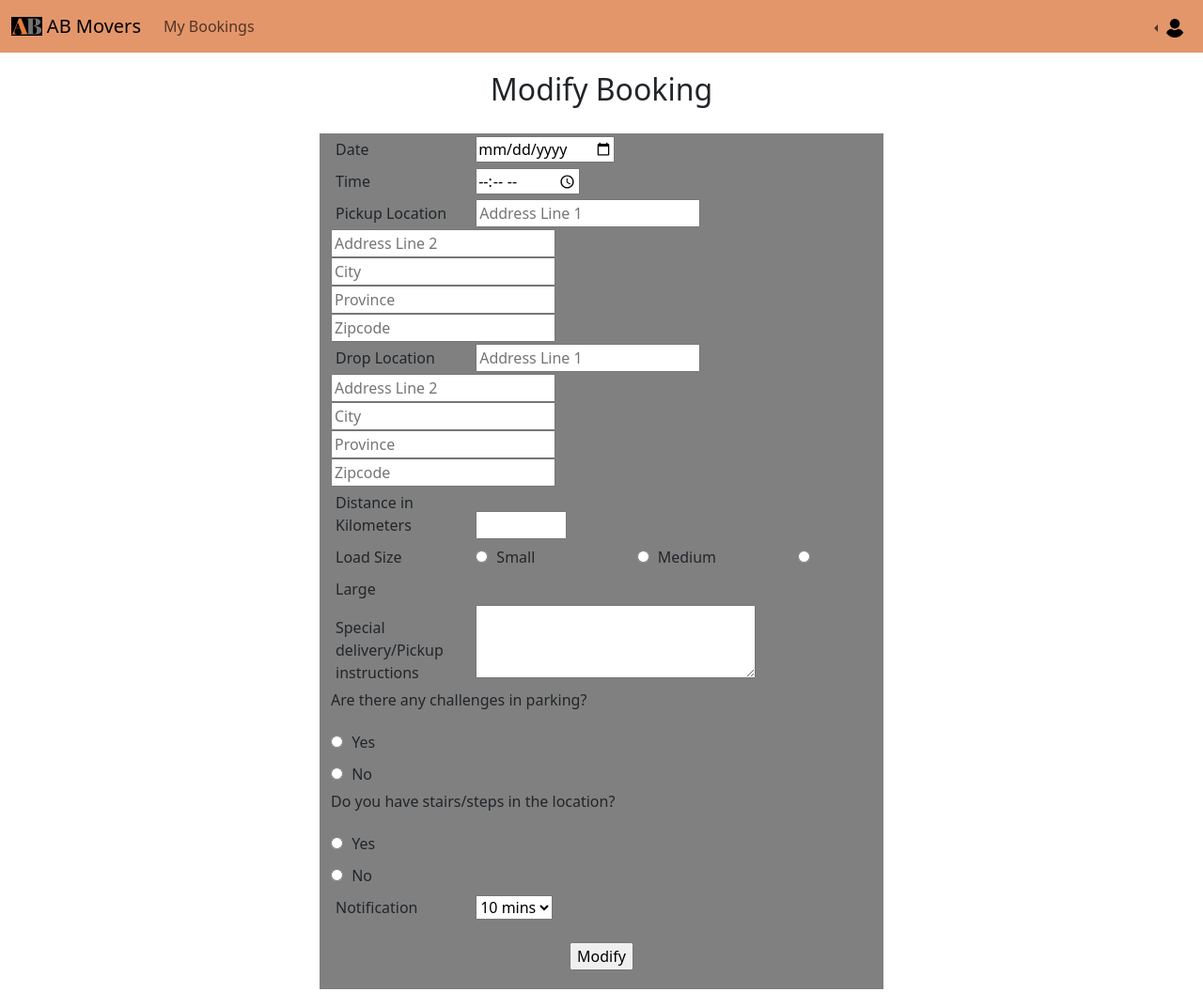
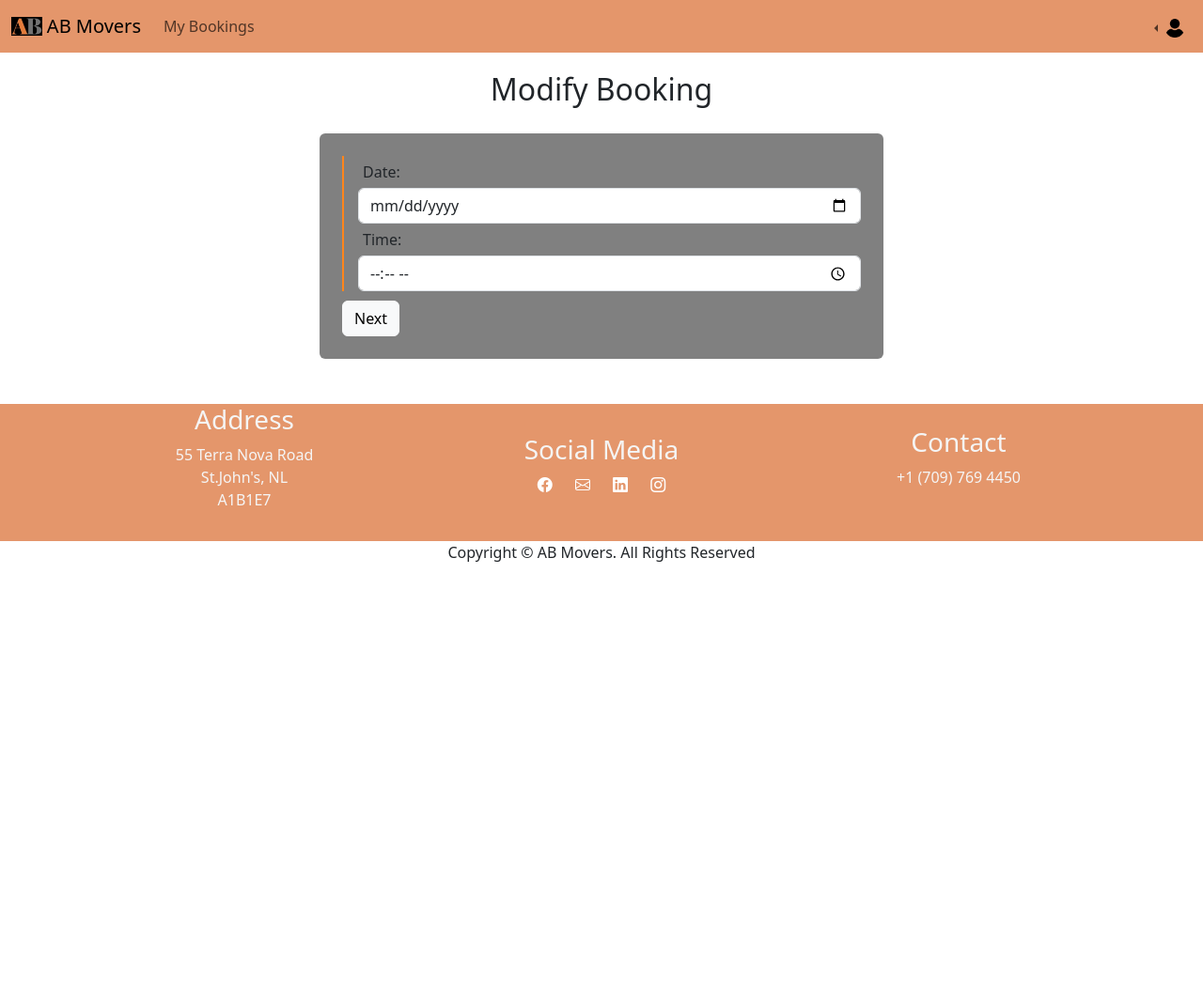
Before and after one commit to Beni-25/Moving, a plain HTML site: page modify.html in a window 1280 px wide. Shown: the top 1056 px of the page at 94% size. After the commit the page ends 800 px from the top, so only its background shows below. Drawn offline with Linux system fonts and the light colour scheme.

Commit message:
Final CSS

```diff
--- a/assets/css/booking.css
+++ b/assets/css/booking.css
@@ -1,43 +1,46 @@
-header{
+header {
   background-color: #e4966b;
 }
-form.container-fluid{
+form.container-fluid {
   background-color: gray;
-    width:500px;
-
+  width: 500px;
 }
-.form{
+.form {
   padding: 0px 20px 40px;
 }
-label{
-    width:150px;
+label {
+  width: 300px;
   /* display: inline-block; */
   padding: 5px;
 }
-i{
+i {
   padding: 10px;
   color: white;
 }
-h2{
+h2 {
   text-align: center;
   padding: 20px;
 }
-.container{
+.container {
   background-color: #e4966b;
   color: whitesmoke;
 }
-footer{
+footer {
   background-color: #e4966b;
 }
-.copyright{
+.copyright {
   background-color: white;
   text-align: center;
 }
-.d-flex{
+.d-flex {
   padding: 20px;
 }
 
-
+.booking-form{
+  background-color: gray;
+  width:600px;
+  margin: auto;
+}
 
 /* parsley css */
 
@@ -45,16 +48,16 @@ input.parsley-success,
 select.parsley-success,
 textarea.parsley-success {
   color: #468847;
-  background-color: #DFF0D8;
-  border: 1px solid #D6E9C6;
+  background-color: #dff0d8;
+  border: 1px solid #d6e9c6;
 }
 
 input.parsley-error,
 select.parsley-error,
 textarea.parsley-error {
-  color: #B94A48;
-  background-color: #F2DEDE;
-  border: 1px solid #EED3D7;
+  color: #b94a48;
+  background-color: #f2dede;
+  border: 1px solid #eed3d7;
 }
 
 .parsley-errors-list {
@@ -64,29 +67,28 @@ textarea.parsley-error {
   font-size: 0.9em;
   line-height: 0.9em;
   opacity: 0;
-  color: #B94A48;
+  color: #b94a48;
 
-  transition: all .3s ease-in;
-  -o-transition: all .3s ease-in;
-  -moz-transition: all .3s ease-in;
-  -webkit-transition: all .3s ease-in;
+  transition: all 0.3s ease-in;
+  -o-transition: all 0.3s ease-in;
+  -moz-transition: all 0.3s ease-in;
+  -webkit-transition: all 0.3s ease-in;
 }
 
 .parsley-errors-list.filled {
   opacity: 1;
 }
 
-
-
 .form-section {
   padding-left: 15px;
-    border-left: 2px solid #FF851B;
+  border-left: 2px solid #ff851b;
   display: none;
 }
 .form-section.current {
   display: inherit;
 }
-  .btn-info, .btn-default {
+.btn-light,
+.btn-outline-light {
   margin-top: 10px;
 }
 html.codepen body {
--- a/assets/css/modify.css
+++ b/assets/css/modify.css
@@ -8,14 +8,19 @@ h2{
 .form{
     padding: 0px 20px 40px;
 }
+
+.booking-form{
+    background-color: gray;
+    width:600px;
+    margin: auto;
+  }
 .container-xl{
     background-color: gray;
     width:600px;
     }
 
 label{
-    width:150px;
-    display: inline-block;
+    width:300px;
     padding: 5px;
 }
 .d-flex{
@@ -37,3 +42,58 @@ i{
     background-color: white;
     text-align: center;
 }
+
+
+
+/* parsley css */
+
+input.parsley-success,
+select.parsley-success,
+textarea.parsley-success {
+  color: #468847;
+  background-color: #dff0d8;
+  border: 1px solid #d6e9c6;
+}
+
+input.parsley-error,
+select.parsley-error,
+textarea.parsley-error {
+  color: #b94a48;
+  background-color: #f2dede;
+  border: 1px solid #eed3d7;
+}
+
+.parsley-errors-list {
+  margin: 2px 0 3px;
+  padding: 0;
+  list-style-type: none;
+  font-size: 0.9em;
+  line-height: 0.9em;
+  opacity: 0;
+  color: #b94a48;
+
+  transition: all 0.3s ease-in;
+  -o-transition: all 0.3s ease-in;
+  -moz-transition: all 0.3s ease-in;
+  -webkit-transition: all 0.3s ease-in;
+}
+
+.parsley-errors-list.filled {
+  opacity: 1;
+}
+
+.form-section {
+  padding-left: 15px;
+  border-left: 2px solid #ff851b;
+  display: none;
+}
+.form-section.current {
+  display: inherit;
+}
+.btn-light,
+.btn-outline-light {
+  margin-top: 10px;
+}
+html.codepen body {
+  margin: 1em;
+}
--- a/modify.html
+++ b/modify.html
@@ -75,93 +75,85 @@
 
         <section>
             <h2>Modify Booking</h2>
-            <div class="form">
-               <form class="container-xl">
-                <div>
-                  <label for="date">Date</label>
-                  <input type="date" name="date" /><br />
+            <form class="booking-form p-4 mb-5 rounded">
+              <div class="form-section">
+                <label for="date">Date:</label>
+                <input type="date" name="date" class="form-control" />
+
+                <label for="time">Time:</label>
+                <input type="time" name="time" class="form-control" />
               </div>
-                <div>
-                  <label for="time">Time</label>
-                  <input type="time" name="time" /><br />
+
+              <div class="form-section">
+                <label for="address" class="form-label">Pickup Location:</label>
+                <input type="text" name="address1" placeholder="Address Line 1" class="form-control"/><br />
+                <input type="text" name="address2" placeholder="Address Line 2" class="form-control"/><br />
+                <input type="text" name="city" placeholder="City"  class="form-control"/><br />
+                <input type="text" name="province" placeholder="Province"  class="form-control" /><br />
+                <input type="text" name="zipcode" placeholder="Zipcode"  class="form-control" /><br />
+
+                <label for="d_address" class="form-label">Drop Location:</label>
+                <input type="text" name="d_address1" placeholder="Address Line 1"  class="form-control" /><br />
+                <input type="text" name="d_address2" placeholder="Address Line 2"  class="form-control"/><br />
+                <input type="text" name="d_city" placeholder="City"  class="form-control"/><br />
+                <input type="text" name="d_province" placeholder="Province"  class="form-control"/><br />
+                <input type="text" name="d_zipcode" placeholder="Zipcode"  class="form-control"/><br />
+
               </div>
-                <div>
-                  <label for="address">Pickup Location</label>
-                  <input
-                    type="text"
-                    name="address1"
-                    placeholder="Address Line 1"
-                  /><br />
-                  <input
-                    type="text"
-                    name="address2"
-                    placeholder="Address Line 2"
-                  /><br />
-                  <input type="text" name="city" placeholder="City"/><br />
-                  <input type="text" name="province" placeholder="Province" /><br />
-                  <input type="text" name="zipcode" placeholder="Zipcode"/><br />
+
+              <div class="form-section">
+                <label for="distance" class="form-label" >Distance in Kilometers:</label>
+                <input type="number" name="distance" min="0" max="100" step="1" class="form-control"/><br />
+
+                <label for="load" class="form-label">Load Size:</label>
+                <div class="form-check">
+                  <input type="radio" name="load" value="small" class="form-check-input"/>
+                  <label for="load" class="form-check-label">Small</label>
                 </div>
-                <div>
-                  <label for="d_address">Drop Location</label>
-                  <input type="text" name="d_address1" placeholder="Address Line 1" /><br />
-                  <input type="text" name="d_address2" placeholder="Address Line 2"/><br />
-                  <input type="text" name="d_city" placeholder="City"/><br />
-                  <input type="text" name="d_province" placeholder="Province"/><br />
-                  <input type="text" name="d_zipcode" placeholder="Zipcode"/><br />
+                <div class="form-check" >
+                  <input type="radio" name="load" value="medium" class="form-check-input"  />
+                  <label for="load"class="form-check-label" >Medium</label>
                 </div>
-                <div>
-                  <label for="distance">Distance in Kilometers</label>
-                  <input
-                    type="number"
-                    name="distance"
-                    min="0"
-                    max="100"
-                    step="1"
-                  /><br />
+                <div class="form-check">
+                  <input type="radio" name="load" value="large"  class="form-check-input"  />
+                  <label for="load"class="form-check-label" >Large</label>
                 </div>
-                <div>
-                  <label for="load">Load Size</label>
-                  <input type="radio" name="load" value="small" />
-                  <label for="load">Small</label>
-                  <input type="radio" name="load" value="medium" />
-                  <label for="load">Medium</label>
-                  <input type="radio" name="load" value="large" />
-                  <label for="load">Large</label><br />
+
+                <label for="instructions" class="form-label"> Special delivery/Pickup instructions:</label>
+                <textarea name="instructions" class="form-control"> </textarea>
             </div>
-                <div>
-                  <label for="instructions"
-                    >Special delivery/Pickup instructions</label
-                  >
-                  <textarea name="instructions" rows="3" cols="30"> </textarea
-                  ><br />
-                </div>
-                <div>
+            <div class="form-section">
               <p>Are there any challenges in parking?</p>
                 <input type="radio" name="parking" value="Yes" />
                 <label for="parking">Yes</label><br />
                 <input type="radio" name="parking" value="No" />
                 <label for="parking">No</label>
-                </div>
 
-                <div>
                 <p>Do you have stairs/steps in the location?</p>
                 <input type="radio" name="stairs" value="Yes" />
                 <label for="stairs">Yes</label><br />
                 <input type="radio" name="stairs" value="No" />
                 <label for="stairs">No</label><br />
-                </div>
 
-                <div>
-                  <label for="notification">Notification</label>
+                <label for="notification" class="form-label">Prior Notification to send alert:</label>
                 <select>
                   <option value="10 mins">10 mins</option>
                   <option value="20 mins">20 mins</option>
                   <option value="30 mins">30 mins</option>
                   <option value="60 mins">60 mins</option>
                 </select>
+
             </div>
-                <div class="d-flex justify-content-center">
-                  <input type="submit" value="Modify">
+
+              <div class="form-navigation">
+                <button type="button" class="previous btn btn-light pull-left">
+                   Previous
+                </button>
+                <button type="button" class="next btn btn-light pull-right">
+                  Next
+                </button>
+                <input type="submit" class="btn btn-outline-light pull-right" />
+                <span class="clearfix"></span>
               </div>
             </form>
             </div>
@@ -195,6 +187,55 @@
         </div>
         <div class="copyright"><p>Copyright © AB Movers. All Rights Reserved</p></div>
       </footer>
+      <script src="assets/js/jquery.js"></script>
       <script src="assets/bootstrap/js/bootstrap.bundle.min.js"></script>
+      <script src="assets/js/parsley.js"></script>
+
+      <script type="text/javascript">
+        $(function () {
+          var $sections = $(".form-section");
+
+          function navigateTo(index) {
+            // Mark the current section with the class 'current'
+            $sections.removeClass("current").eq(index).addClass("current");
+            // Show only the navigation buttons that make sense for the current section:
+            $(".form-navigation .previous").toggle(index > 0);
+            var atTheEnd = index >= $sections.length - 1;
+            $(".form-navigation .next").toggle(!atTheEnd);
+            $(".form-navigation [type=submit]").toggle(atTheEnd);
+          }
+
+          function curIndex() {
+            // Return the current index by looking at which section has the class 'current'
+            return $sections.index($sections.filter(".current"));
+          }
+
+          // Previous button is easy, just go back
+          $(".form-navigation .previous").click(function () {
+            navigateTo(curIndex() - 1);
+          });
+
+          // Next button goes forward iff current block validates
+          $(".form-navigation .next").click(function () {
+            $(".booking-form")
+              .parsley()
+              .whenValidate({
+                group: "block-" + curIndex(),
+              })
+              .done(function () {
+                navigateTo(curIndex() + 1);
+              });
+          });
+
+          // Prepare sections by setting the `data-parsley-group` attribute to 'block-0', 'block-1', etc.
+          $sections.each(function (index, section) {
+            $(section)
+              .find(":input")
+              .attr("data-parsley-group", "block-" + index);
+          });
+          navigateTo(0); // Start at the beginning
+        });
+
+        </script>
     </body>
 </html>
```
Also changed, not shown: booking.html (+64 -124 lines). Lines whose indentation alone changed are shown as unchanged.
